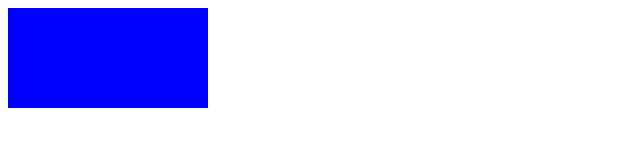
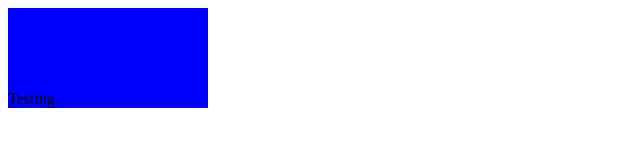
Before and after one commit to krasovsky/bugtester, a plain HTML site: page index.html in a window 1280 px wide. Shown: the full height of the page, 0-640 px from the left. Drawn offline with Linux system fonts and the light colour scheme.

Commit message:
Update index.html

```diff
--- a/index.html
+++ b/index.html
@@ -19,6 +19,8 @@
 
   </head>
   <body>
-    <div id="testDiv" class="bugged" style="background:blue; width:200px" onclick="doAction();"></div>
+    <div id="testDiv" class="bugged" style="background:blue; width:200px; position:relative;" onclick="doAction();">
+      <span style="position: absolute; bottom:0px;">Testing</span>
+    </div>
   </body>
 </html>
```
